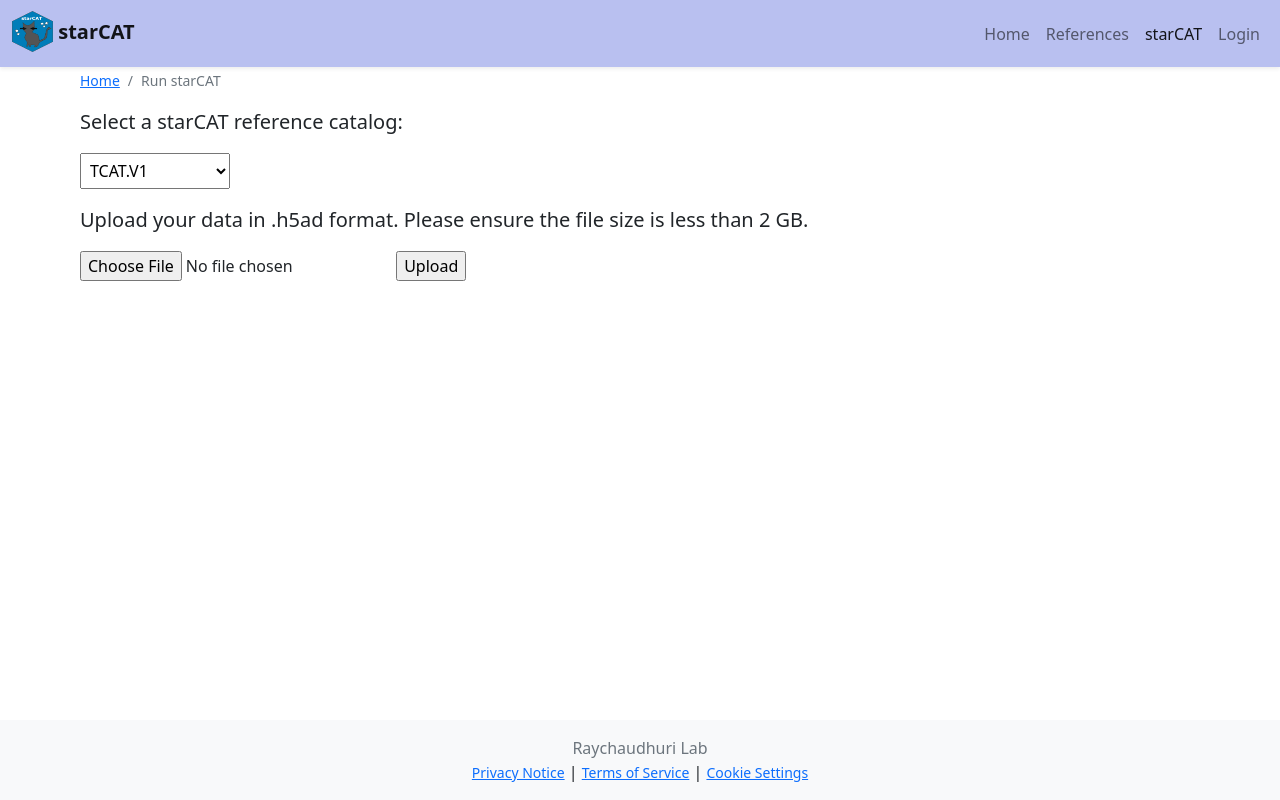
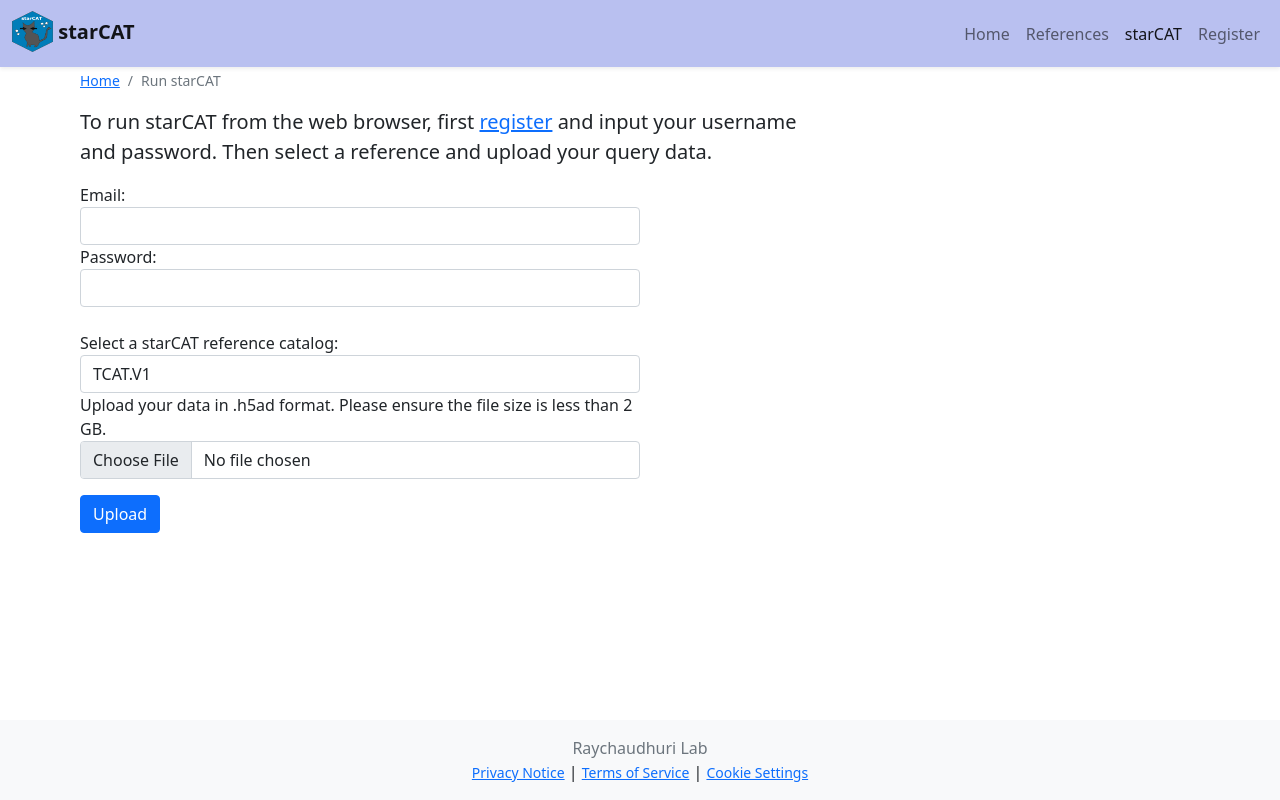
Before and after one commit to immunogenomics/starCAT_website, a Flask app: page /starcat/run-starcat in a window 1280 px wide. Run offline with Flask 3, Linux system fonts and the light colour scheme.

Commit message:
input email/pass with starCAT rather than login

```diff
--- a/minimal/__init__.py
+++ b/minimal/__init__.py
@@ -4,7 +4,7 @@ from flask_login import LoginManager
 from .jinjafilters import *
 from .errorhandlers import *
 from .config import Config
-from .user_model import db
+from .user_model import db, User
 
 
 login_manager = LoginManager()
@@ -33,8 +33,8 @@ def create_app():
     from . import bl_starcat
     app.register_blueprint(bl_starcat.bp)
 
-    from . import bl_login
-    app.register_blueprint(bl_login.bp)
+    from . import bl_register
+    app.register_blueprint(bl_register.bp)
 
     from . import auth
     app.register_blueprint(auth.bp)
--- a/minimal/bl_starcat.py
+++ b/minimal/bl_starcat.py
@@ -1,18 +1,18 @@
 from flask import (
-    Blueprint, render_template, url_for, request, flash, redirect, send_file, Markup, session, current_app
+    Blueprint, render_template, url_for, request, flash, redirect, send_file, session, current_app
 )
 from .layoutUtils import *
 from .auth import *
+from .user_model import User, db  # Import User model for authentication
 import os
 import tarfile
-import pandas as pd
-import numpy as np
-import scanpy as sc
-from starcat import starCAT
 import random
 import string
 from werkzeug.exceptions import RequestEntityTooLarge
+from flask_bcrypt import Bcrypt
+from starcat import starCAT
 
+bcrypt = Bcrypt()
 bp = Blueprint('bl_starcat', __name__, url_prefix='/starcat')
 
 @bp.route('/run-starcat', methods=('GET', 'POST'))
@@ -20,31 +20,39 @@ def runstarcat():
     mc = set_menu("starcat")
 
     if request.method == 'POST':
-        # Retrieve the selected reference from the form data
-        session['selected_ref'] = request.form.get('ref')
+        email = request.form.get('email')
+        password = request.form.get('password')
 
-        file = request.files['file']
-        if file:
-            if os.path.splitext(file.filename)[-1]!='.h5ad':
-                flash("File Type Error")
-            else:
-                id = ''.join(random.choice(string.ascii_letters) for _ in range(15))
-                os.makedirs(os.path.join(current_app.config['UPLOAD_FOLDER'], id), exist_ok=True)
-                file_path = os.path.join(current_app.config['UPLOAD_FOLDER'], id, file.filename)
-                file.save(file_path)
+        # Authenticate user
+        user = User.query.filter_by(email=email).first()
+        if user and bcrypt.check_password_hash(user.password, password):
+            session['selected_ref'] = request.form.get('ref')
+            file = request.files['file']
 
-                if session.get('selected_ref'):
-                    process_data(file_path, id)
-                    out_file = os.path.join(current_app.config['UPLOAD_FOLDER'], id, 'starCAT_output.tar.gz')
-                    return send_file(os.path.join(os.getcwd(), out_file), as_attachment=True,
-                                    download_name = 'starCAT_output.tar.gz')
+            if file:
+                if os.path.splitext(file.filename)[-1] != '.h5ad':
+                    flash("File Type Error", 'danger')
+                else:
+                    id = ''.join(random.choice(string.ascii_letters) for _ in range(15))
+                    os.makedirs(os.path.join(current_app.config['UPLOAD_FOLDER'], id), exist_ok=True)
+                    file_path = os.path.join(current_app.config['UPLOAD_FOLDER'], id, file.filename)
+                    file.save(file_path)
+
+                    if session.get('selected_ref'):
+                        process_data(file_path, id)
+                        out_file = os.path.join(current_app.config['UPLOAD_FOLDER'], id, 'starCAT_output.tar.gz')
+                        return send_file(os.path.join(os.getcwd(), out_file), as_attachment=True,
+                                         download_name='starCAT_output.tar.gz')
+        else:
+            flash('Invalid email or password. Please check they are entered correctly and make sure you have already registered.', 'danger')
+            return redirect(url_for('bl_starcat.runstarcat'))
 
     return render_template('starcat/starcatpage.html', mc=mc, references=['TCAT.V1', 'BCAT.V1'],
                            selected_ref=session.get('selected_ref'))
 
 @bp.errorhandler(RequestEntityTooLarge)
 def file_size_error(error):
-    flash('File Size Error')
+    flash('File Size Error', 'danger')
     return redirect(url_for('bl_starcat.runstarcat'))
 
 def process_data(file_path, id):
--- a/minimal/jinjafilters.py
+++ b/minimal/jinjafilters.py
@@ -21,7 +21,8 @@ msgDict = {
     "Msg1": "<p>This is a <b>nice</b> message, the first of the list</p>",
     "Msg2": "<p>This is an even <b>nicer</b> message.</p>",
     # 'select_ref_message' : '<p>Please first submit a reference catalog selection and upload again.</p>',
-    'Login Unsuccessful. Please check email and password and make sure you have already registered.' : '<p>Login Unsuccessful. Please check email and password and make sure you have already registered.</p>',
+    'Invalid email or password. Please check they are entered correctly and make sure you have already registered.' :
+        '<p>Invalid email or password. Please check they are entered correctly and make sure you have already registered.</p>',
     'Your account has been created! You can now log in.' : '<p>Your account has been created! You can now log in.</p>',
     'File Type Error' : '<p>File Type Error. Please upload an ".h5ad" type file.</p>',
     'File Size Error' : '<p>File Size Error. Please upload a smaller file (<2 GB) or refer to our <a href="https://github.com/immunogenomics/starCAT" target="_blank">'
--- a/minimal/templates/incl_navbar.html
+++ b/minimal/templates/incl_navbar.html
@@ -20,7 +20,7 @@
                     <a class="nav-link {{mc['starcat']}}" href="{{url_for('bl_starcat.runstarcat')}}">starCAT</a>
                 </li>
                 <li class="nav-item">
-                    <a class="nav-link {{mc['login']}}" href="{{url_for('bl_login.login')}}">Login</a>
+                    <a class="nav-link {{mc['register']}}" href="{{url_for('bl_register.register')}}">Register</a>
                 </li>
             </ul>
         </div>
--- a/minimal/templates/starcat/starcatpage.html
+++ b/minimal/templates/starcat/starcatpage.html
@@ -14,21 +14,33 @@
         </ol>
     </div>
 
-    <p class="lead">Select a starCAT reference catalog:<br></p>
+    <p class="lead">To run starCAT from the web browser, first <a href="{{url_for('bl_register.register')}}">register</a> and input your username</br>
+        and password. Then select a reference and upload your query data.</br></p>
 
-    <!-- Combined form to handle reference selection and file upload -->
+    <!-- Combined form to handle login, reference selection, and file upload -->
     <form action="{{ url_for('bl_starcat.runstarcat') }}" method="post" enctype="multipart/form-data">
-        <div class="dropdown">
-            <select name="ref" id="ref">
+        <div class="form-group col-md-6">
+            <label for="email">Email:</label>
+            <input type="email" name="email" id="email" class="form-control" required>
+        </div>
+        <div class="form-group col-md-6">
+            <label for="password">Password:</label>
+            <input type="password" name="password" id="password" class="form-control" required>
+        </div>
+        </br>
+        <div class="form-group col-md-6">
+            <label for="ref">Select a starCAT reference catalog:</label>
+            <select name="ref" id="ref" class="form-control">
                 {% for ref in references %}
                 <option value="{{ ref }}" {% if ref == selected_ref %}selected{% endif %}>{{ ref }}</option>
                 {% endfor %}
             </select>
         </div>
-        </p>
-        <p class="lead">Upload your data in .h5ad format. Please ensure the file size is less than 2 GB.<br></p>
-        <input type="file" name="file" required>
-        <input type="submit" value="Upload">
+        <div class="form-group col-md-6">
+            <label for="file">Upload your data in .h5ad format. Please ensure the file size is less than 2 GB.</label>
+            <input type="file" name="file" id="file" class="form-control" required>
+        </div>
+        <button type="submit" class="btn btn-primary mt-3">Upload</button>
     </form>
 </div>
 {% endblock %}
--- a/minimal/user_model.py
+++ b/minimal/user_model.py
@@ -32,9 +32,3 @@ class RegistrationForm(FlaskForm):
         user = User.query.filter_by(email=email.data).first()
         if user:
             raise ValidationError('That email is taken. Please choose a different one.')
-
-class LoginForm(FlaskForm):
-    email = StringField('Email', validators=[DataRequired(), Email()])
-    password = PasswordField('Password', validators=[DataRequired()])
-    remember = BooleanField('Remember Me')
-    submit = SubmitField('Login')
```
Also changed, not shown: minimal/bl_login.py (deleted, +0 -40 lines), minimal/templates/login/login.html (deleted, +0 -58 lines).
